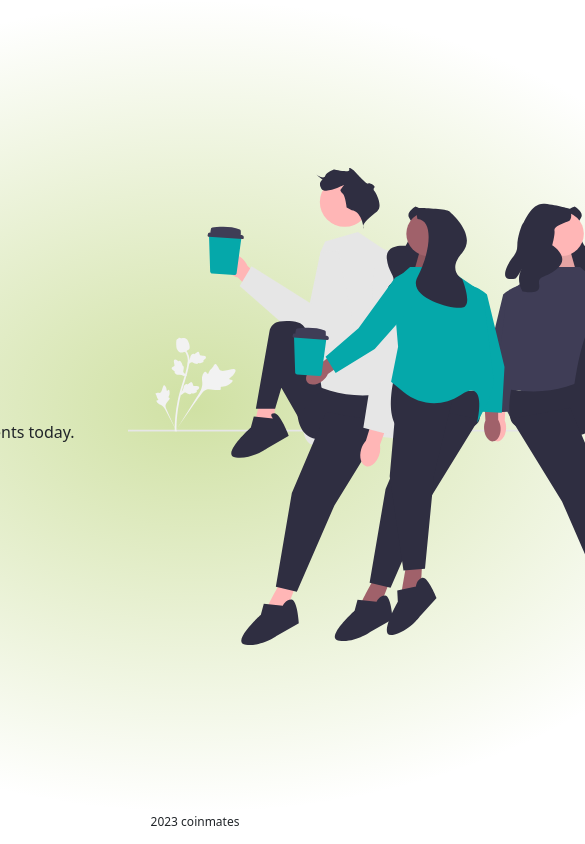
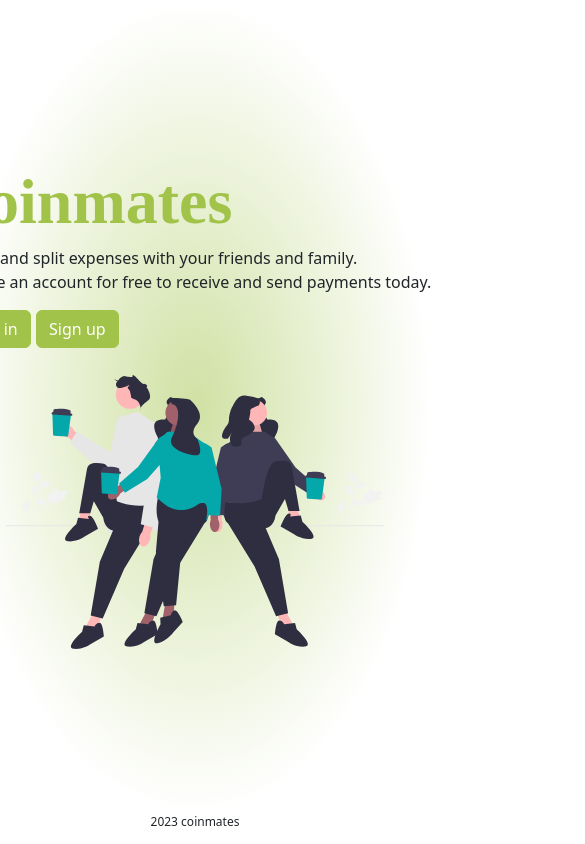
Before and after one commit to stjomd/coinmates, a React (Vite) app in the folder frontend/: page / in a window 390 px wide. Shown: the top 844 px of the page, 585 px wide, since content can reach past the window. Built offline with nearby package versions, Linux system fonts and the light colour scheme; a web font is replaced by a local one.

Commit message:
Resize image

```diff
--- a/frontend/src/components/landing/Landing.scss
+++ b/frontend/src/components/landing/Landing.scss
@@ -3,7 +3,7 @@
 
 .flex-container {
     display: flex;
-    justify-content: end;
+    justify-content: center;
     align-items: center;
 }
 
@@ -22,6 +22,8 @@
 
 #image {
     padding-left: 40pt;
+    max-width: 80%;
+    height: auto;
 }
 
 .buttons {
@@ -34,3 +36,13 @@
     }
     margin-top: 12pt;
 }
+
+@media (max-width: 1200px) {
+    .flex-container {
+        flex-direction: column;
+    }
+    #image {
+        padding-left: 0;
+        margin-top: 20pt;
+    }
+}
```
